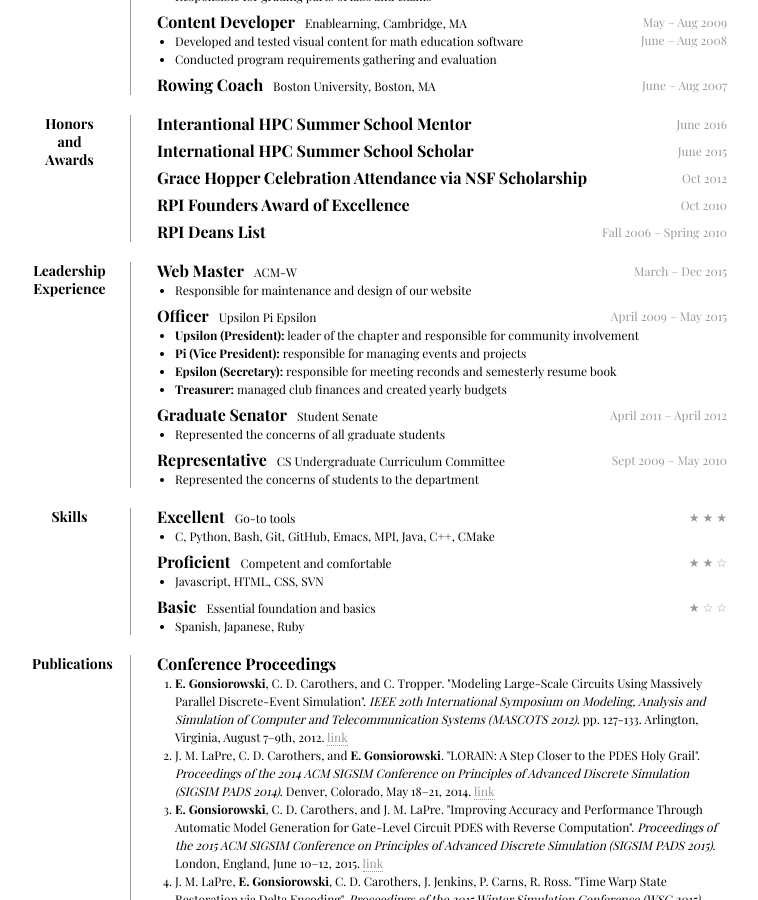
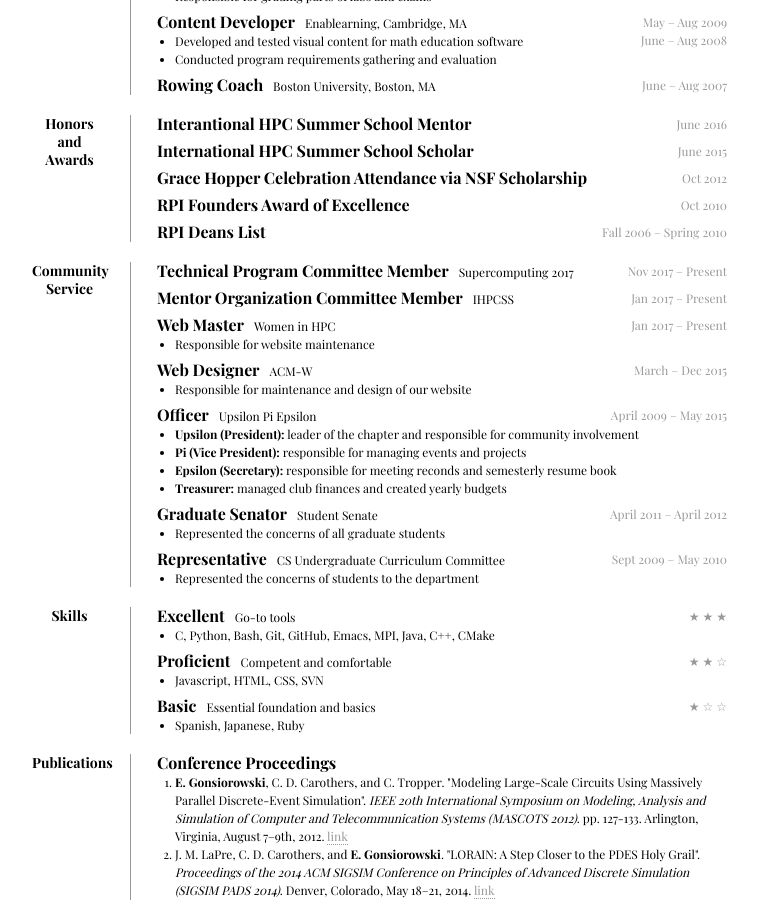
Before and after one commit to gonsie/gonsie.github.io, a Jekyll site: the page index.html, which Jekyll copies as it is, in a window 1280 px wide and 900 px high, scrolled down 848 px. Shown: the whole window, without its empty margins (258-1016 px from the left). Built offline with Jekyll 4.4.1, drawn with Linux system fonts in a browser that asks for light colours; some web fonts are replaced; some of the changed text lies outside the part shown.

Commit message:
added community service (prev Leadership)

```diff
--- a/index.html
+++ b/index.html
@@ -225,12 +225,27 @@
             </dd>
 
             <dd class="clear"></dd>
-            <dt>Leadership Experience</dt>
+            <dt>Community Service</dt>
             <dd>
-                <h2><strong>Web Master</strong>ACM-W
+                <h2><strong>Technical Program Committee Member</strong>Supercomputing 2017
+                    <span>Nov 2017 &ndash; Present</span>
+                </h2>
+
+                <h2 class="smartmargin"><strong>Mentor Organization Committee Member</strong>IHPCSS
+                    <span>Jan 2017 &ndash; Present</span>
+                </h2>
+
+                <h2 class="smartmargin"><strong>Web Master</strong>Women in HPC
+                    <span>Jan 2017 &ndash; Present</span>
+                </h2>
+                <ul class="noprint">
+                    <li>Responsible for website maintenance</li>
+                </ul>
+
+                <h2 class="smartmargin"><strong>Web Designer</strong>ACM-W
                     <span>March &ndash; Dec 2015</span>
                 </h2>
-                <ul>
+                <ul class="noprint">
                     <li>Responsible for maintenance and design of our website</li>
                 </ul>
 
@@ -409,7 +424,7 @@
             <dd class="clear noprint"></dd>
 
         </dl>
-<p class="noprint">Last Updated: January 5, 2017</p>
+<p class="noprint">Last Updated: February 6, 2017</p>
     </div>
 
 </body>
```
